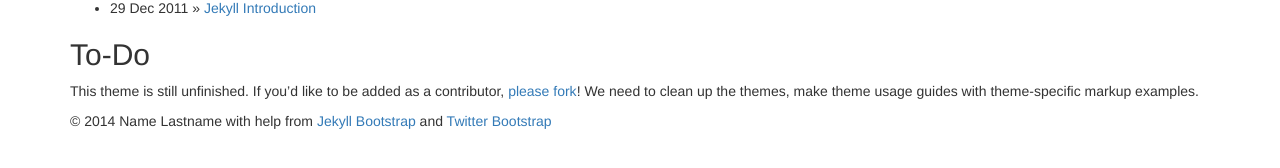
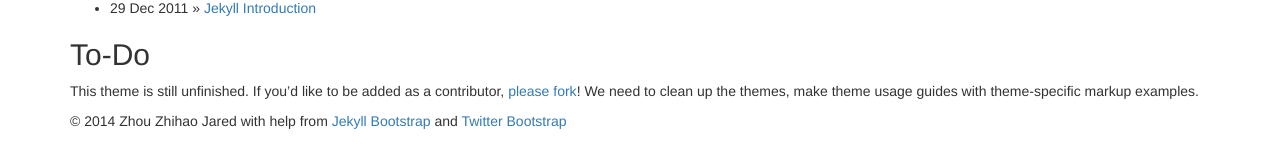
Before and after one commit to cheerzzh/cheerzzh.github.io, a Jekyll site: the page built from index.md, in a window 1280 px wide. Shown: the part 690-858 px from the top of the page. Built offline with Jekyll 4.4.1, drawn with Linux system fonts in a browser that asks for light colours; nearby versions of some CDN libraries; library files that are not in the unit come from our copies.

Commit message:
update config

```diff
--- a/_config.yml
+++ b/_config.yml
@@ -11,10 +11,10 @@
 title : Jekyll Bootstrap
 tagline: Site Tagline
 author :
-  name : Name Lastname
-  email : blah@email.test
-  github : username
-  twitter : username
+  name : Zhou Zhihao Jared
+  email : jaredzzh@gmail.com
+  github : cheerzzh
+  twitter : cheerzzg
   feedburner : feedname
 
 # The production_url is only used when full-domain names are needed
@@ -25,7 +25,7 @@
 # Else if you are pushing to username.github.io, replace with your username.
 # Finally if you are pushing to a GitHub project page, include the project name at the end.
 #
-production_url : http://username.github.io
+production_url : http://cheerzzh.github.io
 
 # All Jekyll-Bootstrap specific configurations are namespaced into this hash
 #
```
